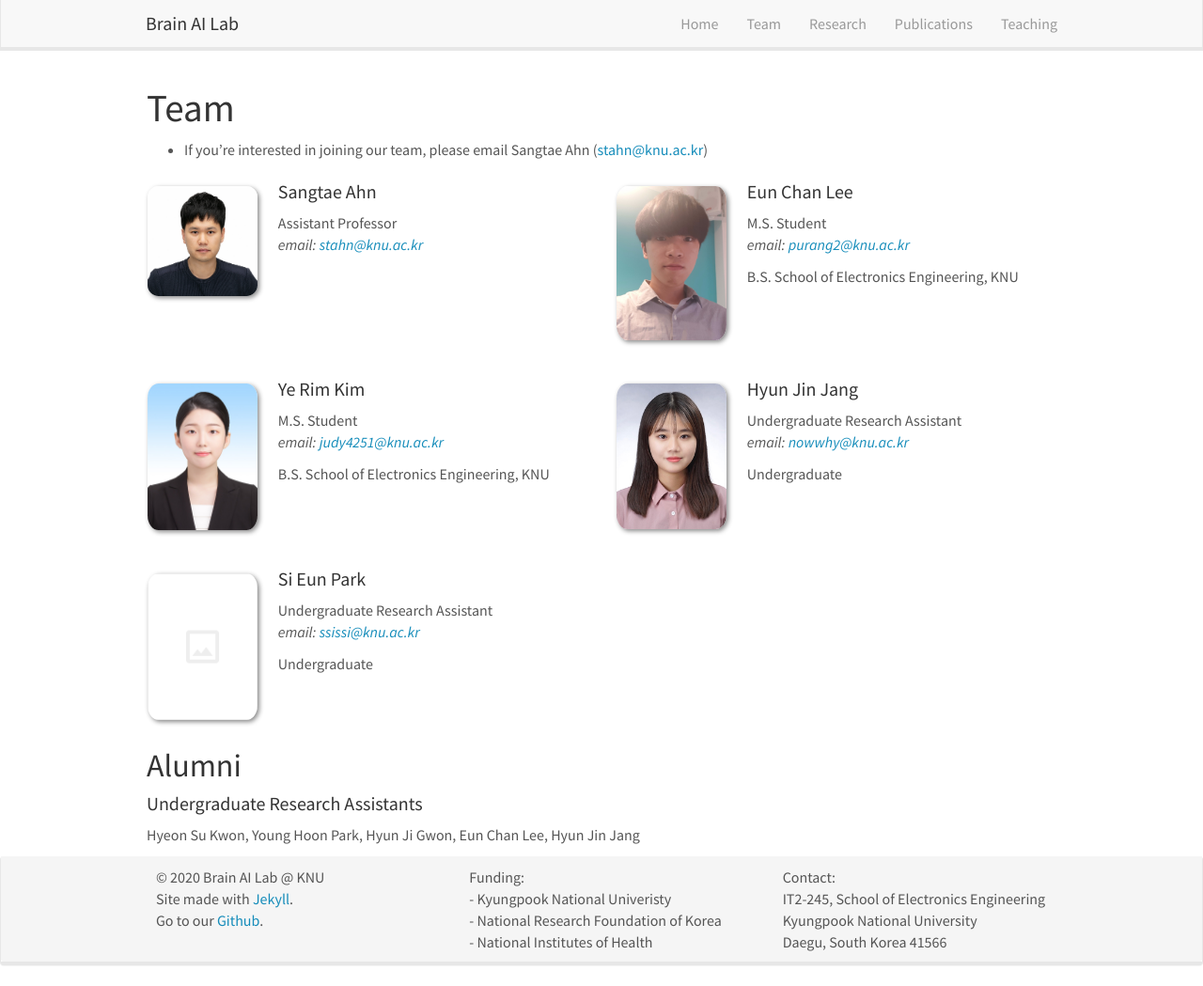
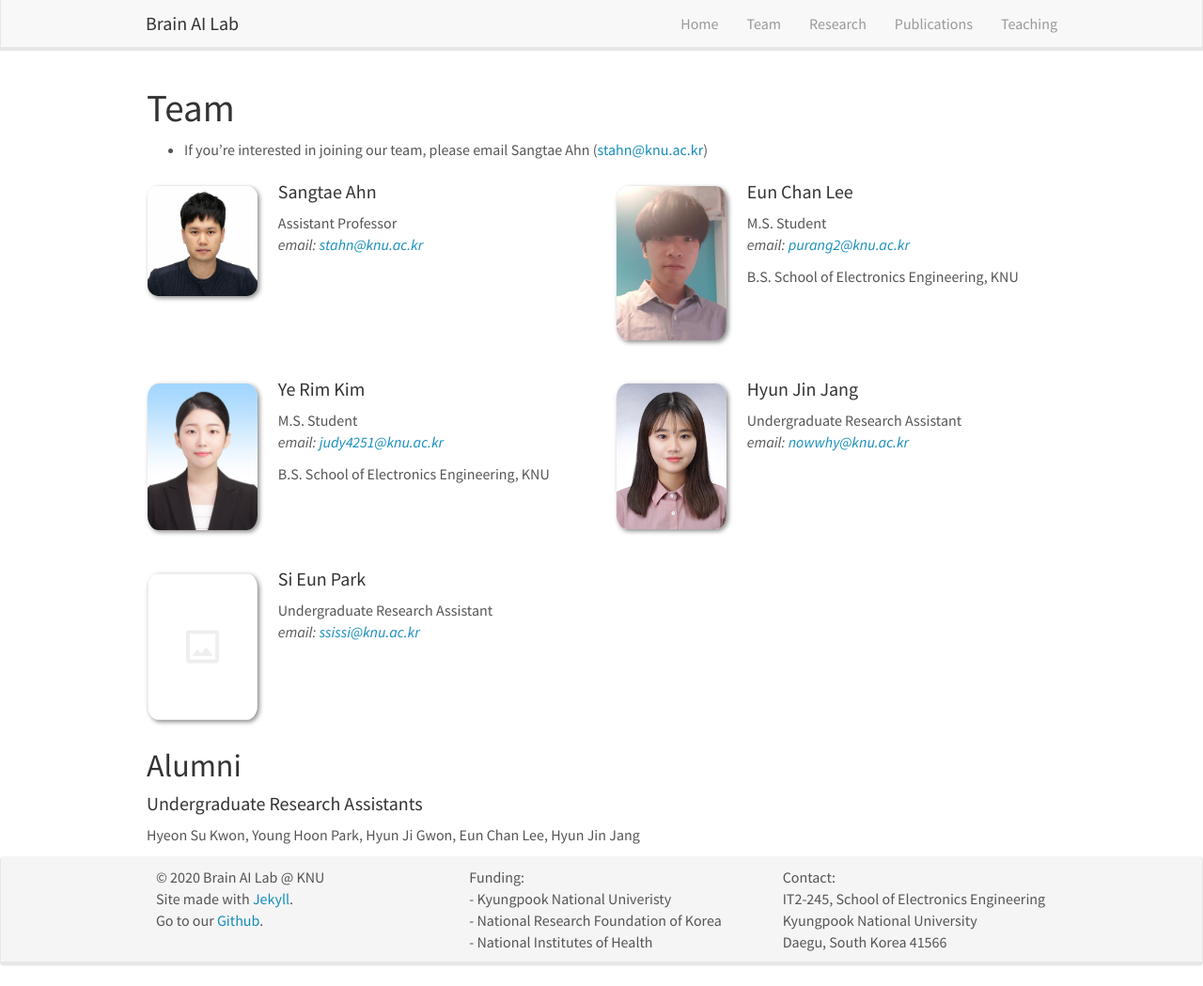
Before and after one commit to KNU-BrainAI/knu-brainai.github.io, a Jekyll site: the page built from _pages/team.md, in a window 1280 px wide and 1049 px high. Shown: the whole window at 94% size. Built offline with Jekyll 4.4.1, drawn with Linux system fonts in a browser that asks for light colours; nearby versions of some CDN libraries.

Commit message:
Update team_members.yml

```diff
--- a/_data/team_members.yml
+++ b/_data/team_members.yml
@@ -24,11 +24,11 @@
   info: Undergraduate Research Assistant
   email: nowwhy@knu.ac.kr
   number_educ: 1
-  education1: Undergraduate
+  education1:
 
 - name: Si Eun Park
   photo: blank.png
   info: Undergraduate Research Assistant
   email: ssissi@knu.ac.kr
   number_educ: 1
-  education1: Undergraduate
+  education1:
```
